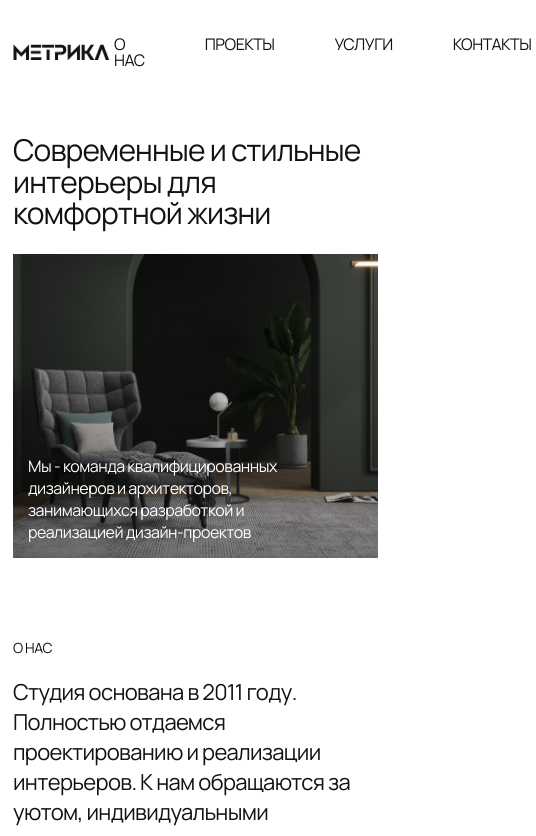
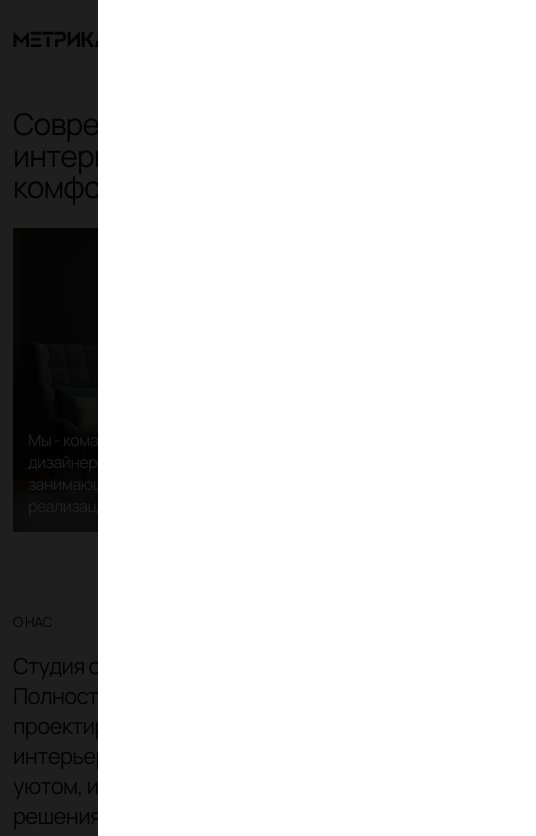
Before and after one commit to DmitryBulaev/metrika-adaptive, a plain HTML site: page index.html in a window 390 px wide. Shown: the top 836 px of the page, 536 px wide, since content can reach past the window. Drawn offline with Linux system fonts and the light colour scheme.

Commit message:
add burger.js

```diff
--- a/index.html
+++ b/index.html
@@ -42,6 +42,10 @@
             <a href="#services" class="nav__link">УСЛУГИ</a>
             <a href="#contacts" class="nav__link">КОНТАКТЫ</a>
           </nav>
+          <div class="burger-btn"></div>
+        </div>
+        <div class="burger burger_open">
+          <div class="burger__content"></div>
         </div>
       </div>
     </header>
--- a/styles/header.css
+++ b/styles/header.css
@@ -20,6 +20,12 @@
 .nav {
     display: flex;
     gap: 50px;
+    height: 26px;
+}
+@media (max-width: 1199px) {
+    .nav {
+       display: none;
+    }
 }
 
 .nav__link {
@@ -32,3 +38,45 @@
     opacity: 0.5;
     border-bottom: 1px solid #121212 ;
 }
+
+.body_fixed {
+    overflow: hidden;
+}
+
+.burger {
+    position: fixed;
+    width: 100%;
+    height: 100%;
+    top: 0;
+    left: 0;
+    display: flex;
+    justify-content: end;
+    background-color: rgba(0, 0, 0, 0.88);
+    opacity: 0;
+    visibility: hidden;
+    transition: all 0.2s ease;
+}
+
+.burger_open {
+    opacity: 1;
+    visibility: visible;
+    z-index: 100;
+}
+
+.burger__content {
+    width: 75%;
+    height: 100%;
+    background-color: #fff;
+}
+
+.burger-btn {
+    display: none;
+}
+@media (max-width: 1199px) {
+    .burger-btn {
+       display: block;
+       width: 30px;
+       height: 8px;
+       background-color: red;
+    }
+}
```
Also changed, not shown: burger.js (added, +24 -0 lines).
